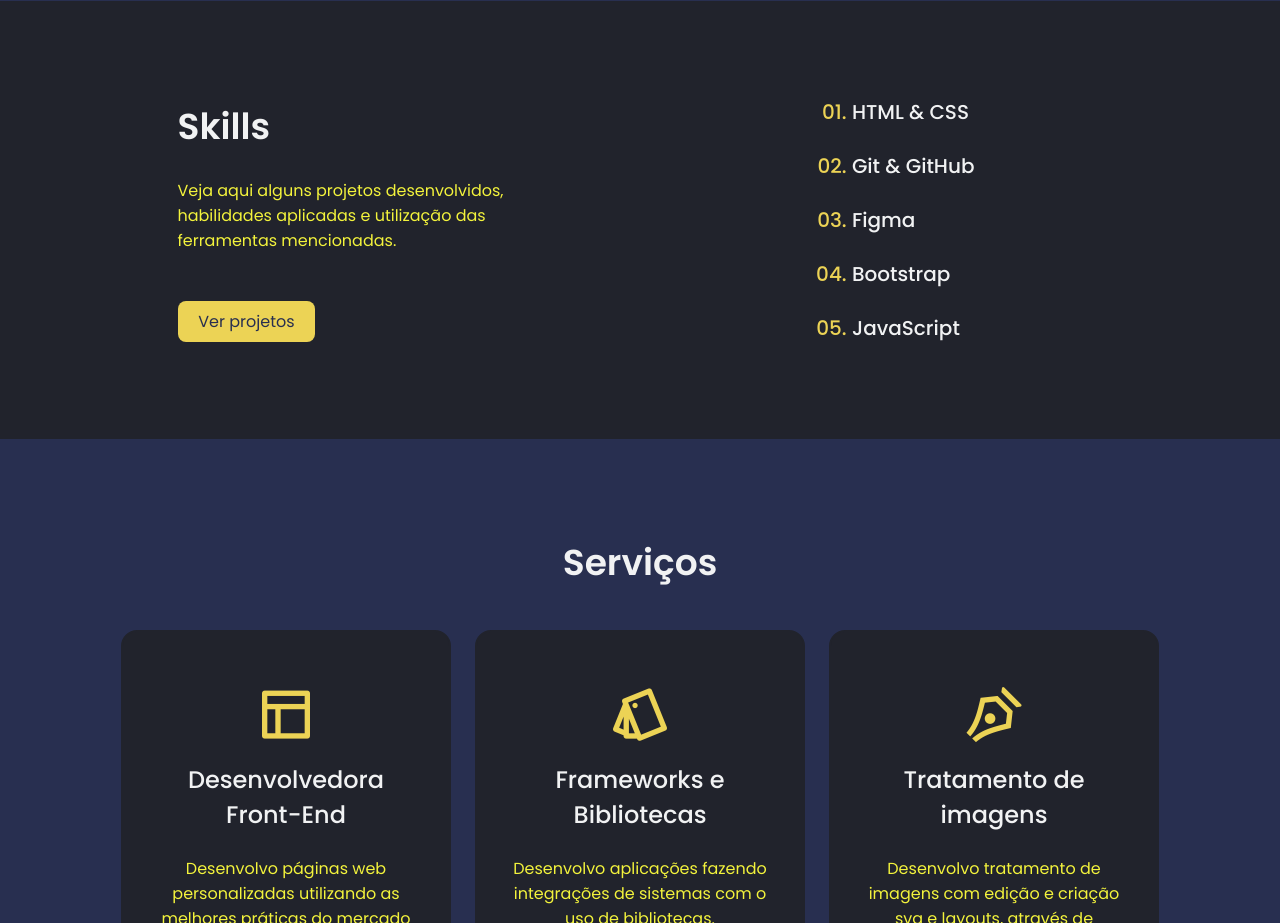
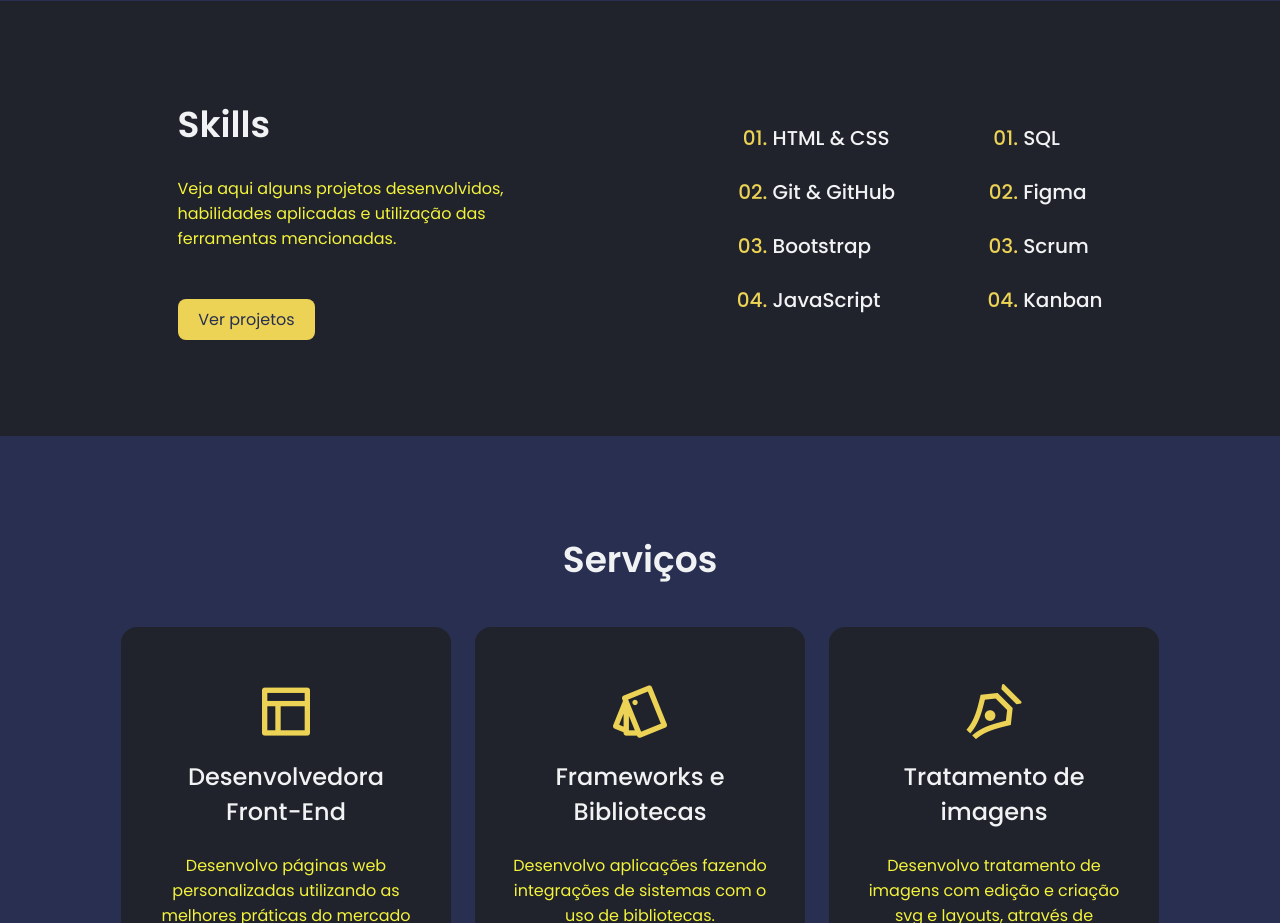
Before and after one commit to emillepatricia/portfolio-emille, a plain HTML site: page index.html in a window 1280 px wide. Shown: the part 1280-2203 px from the top of the page. Drawn offline with nearby package versions, Linux system fonts and the light colour scheme.

Commit message:
adição skills

```diff
--- a/index.html
+++ b/index.html
@@ -209,10 +209,15 @@
             <ul class="skills__group">
               <li class="skills__item">HTML & CSS</li>
               <li class="skills__item">Git & GitHub</li>
-              <li class="skills__item">Figma</li>
               <li class="skills__item">Bootstrap</li>
               <li class="skills__item">JavaScript</li>
             </ul>
+            <ul class="skills__group" start="5">
+              <li class="skills__item">SQL</li>
+              <li class="skills__item">Figma</li>
+              <li class="skills__item">Scrum</li>
+              <li class="skills__item">Kanban</li>
+           </ul>
           </div>
         </div>
       </section>
```
